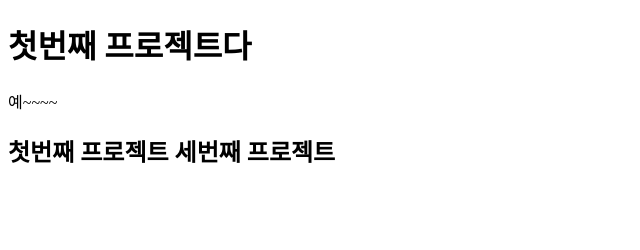
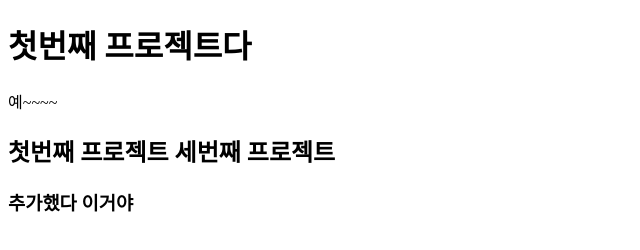
Before and after one commit to supermi41/test_1, a plain HTML site: page index.html in a window 1280 px wide. Shown: the whole page, without its empty margins (0-640 px from the left). Drawn offline with Linux system fonts and the light colour scheme.

Commit message:
second commit

```diff
--- a/index.html
+++ b/index.html
@@ -14,6 +14,8 @@
     <h1> 첫번째 프로젝트다 </h1>
     <p> 예~~~~ </p>
     <h2> 첫번째 프로젝트 세번째 프로젝트 </h2>
+    <h3> 추가했다 이거야 </h3>
+
 </body>
 
 </html>
```
